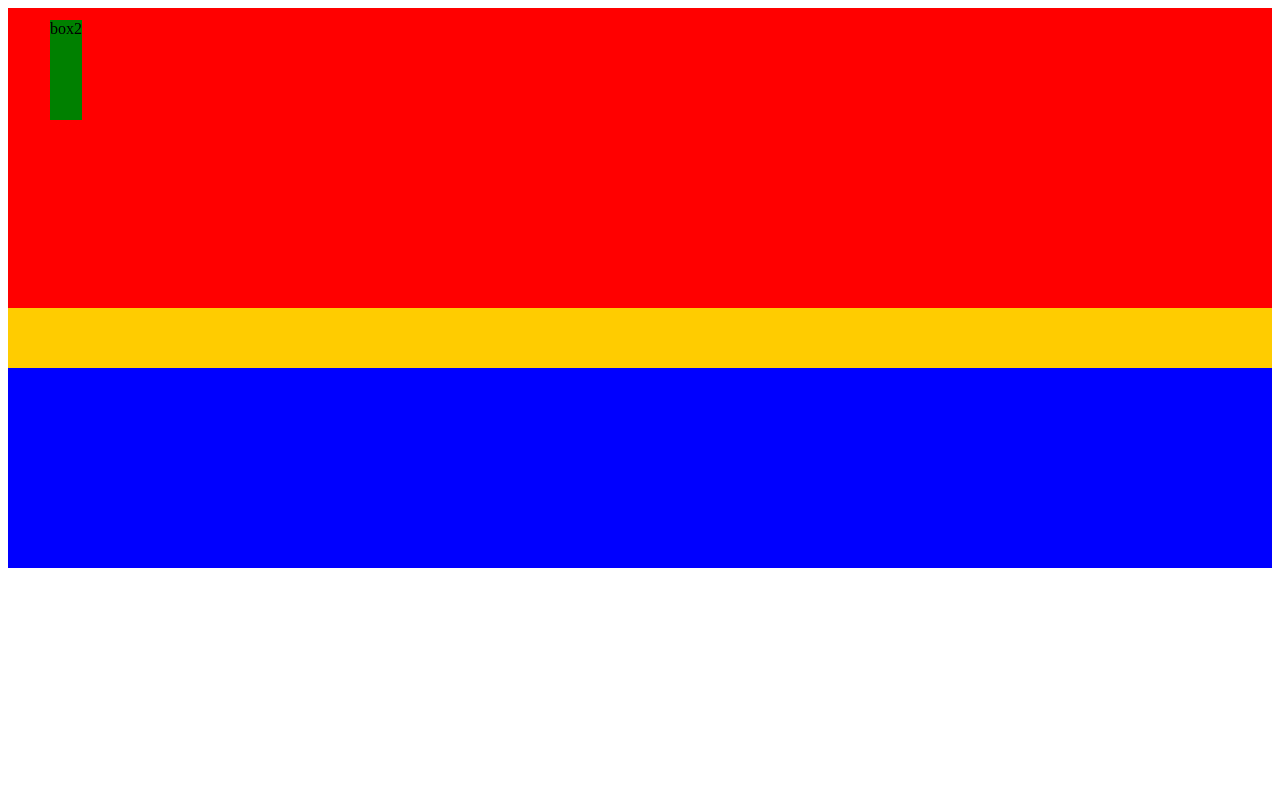
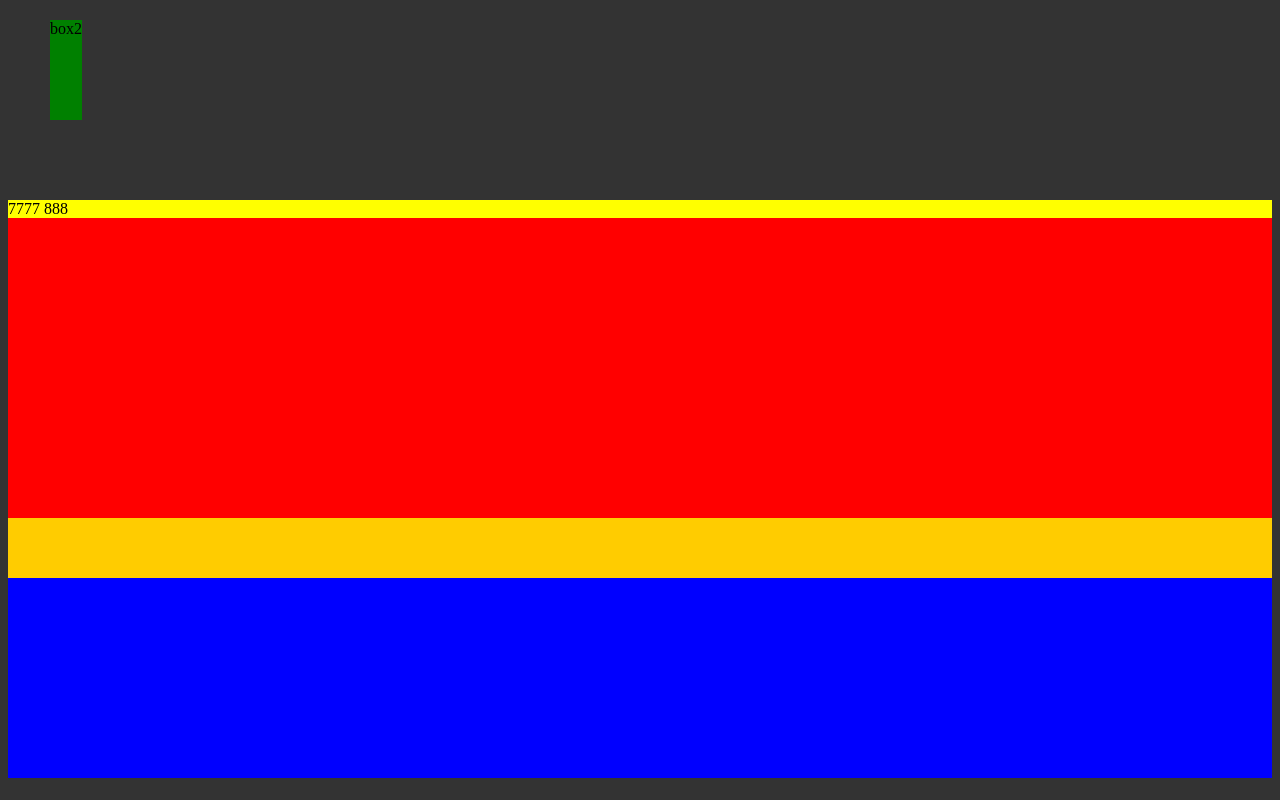
Before and after one commit to freya0608/demo, a plain HTML site: page position/3-absolute.html in a window 1280 px wide. Drawn offline with Linux system fonts and the light colour scheme.

Commit message:
absolute

```diff
--- a/position/3-absolute.html
+++ b/position/3-absolute.html
@@ -1,5 +1,5 @@
 <!DOCTYPE html>
-<html lang="en">
+<html lang="en" style="background-color: #333">
 <head>
     <meta charset="UTF-8">
     <title>Title</title>
@@ -30,7 +30,9 @@
         /*无已定位祖先元素，以html为偏移参照基准*/
     </style>
 </head>
-<body>
+7777
+<body style="background-color: yellow;margin-top:200px">
+888
 <div class="box1"></div>
 <div class="box">
     <div class="box2">box2</div>
```
